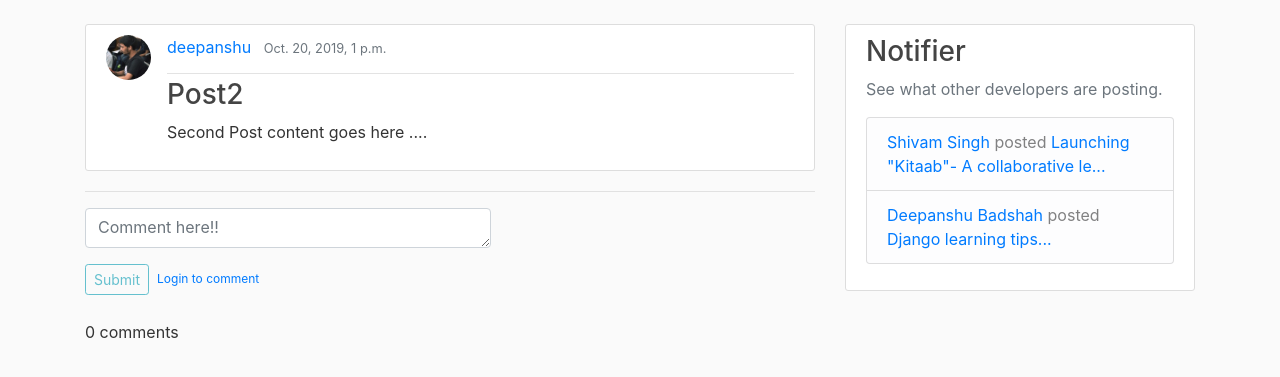
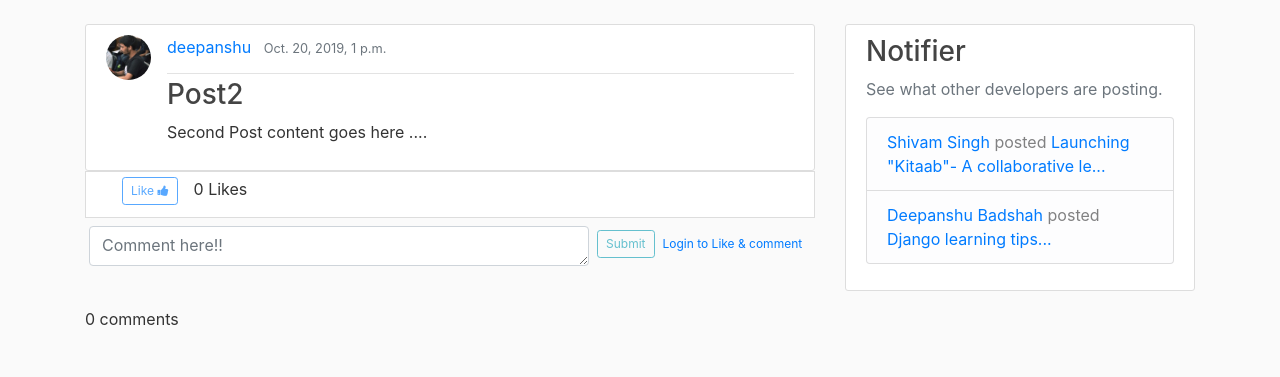
Before and after one commit to deepanshubadshah/Dev_Social, a Django app: page /post/2/ in a window 1280 px wide. Shown: the part 56-433 px from the top of the page. Run offline with Django 3.2, Linux system fonts and the light colour scheme; data comes from the database, SQL or seed files in the repository; both versions use the stored data as it was after the commit; some libraries are stand-ins or nearby versions.

Commit message:
Added Like and dislike functionality with JavaScript and Ajax

```diff
--- a/proj_social/post/models.py
+++ b/proj_social/post/models.py
@@ -8,12 +8,16 @@ class Post(models.Model):
     content = models.TextField()
     date_posted = models.DateTimeField(default = timezone.now)
     author = models.ForeignKey(User, on_delete= models.CASCADE)
+    likes = models.ManyToManyField(User, related_name='likes', blank=True)
 
     def __str__(self):
         return self.title
 
     def get_absolute_url(self):
         return reverse('post-detail', kwargs={'pk': self.pk})
+
+    def total_likes(self):
+        return self.likes.count()
 
 
 class Comment(models.Model):
--- a/proj_social/post/static/post/main.css
+++ b/proj_social/post/static/post/main.css
@@ -1492,7 +1492,7 @@ a.article-title:hover {
 }
 
 textarea#id_content {
-  width: 406px;
+  width: 500px;
   height: 40px;
   -webkit-border-radius: 4px;
     -moz-border-radius: 4px;
@@ -1506,3 +1506,21 @@ float:left;margin:0;
 .reply_sty{
   display: none;
 }
+
+.btn-sm{
+  font-size: .750rem;
+}
+
+.like-content-section {
+    background: #ffffff;
+    padding: 5px 20px;
+    padding-bottom: 0px;
+    border: 0.5px solid #dddddd;
+}
+
+.detail-content-section{
+  background: #ffffff;
+  padding: 10px 20px;
+  border: 1px solid #dddddd;
+  border-radius: 3px;
+}
--- a/proj_social/post/templates/post/base.html
+++ b/proj_social/post/templates/post/base.html
@@ -10,7 +10,7 @@
     <!-- Bootstrap CSS -->
     <link rel="stylesheet" href="https://stackpath.bootstrapcdn.com/bootstrap/4.3.1/css/bootstrap.min.css" integrity="sha384-ggOyR0iXCbMQv3Xipma34MD+dH/1fQ784/j6cY/iJTQUOhcWr7x9JvoRxT2MZw1T" crossorigin="anonymous">
     <link rel="stylesheet" href="{% static 'post/main.css' %}" type="text/css">
-
+    <link rel="stylesheet" href="https://cdnjs.cloudflare.com/ajax/libs/font-awesome/4.7.0/css/font-awesome.css">
     {% if title %}
       <title>Post - {{title}}</title>
     {% else %}
@@ -139,6 +139,24 @@
         });
       });
 
+      $(document).on('click', '#like', function(event){
+        event.preventDefault();
+        var pk = $(this).attr('value')
+        $.ajax({
+          type: 'POST',
+          url: '{% url "like_post" %}',
+          data: {'id':pk, 'csrfmiddlewaretoken': '{{ csrf_token }}'},
+          dataType: 'json',
+          success: function(response){
+            $('#like-part').html(response['form']);
+            console.log($('#like-part').html(response['form']));
+          },
+          error: function(rs, e) {
+            console.log(rs.responseText);
+          },
+        });
+      });
+
     </script>
 
 </body>
--- a/proj_social/post/templates/post/comments.html
+++ b/proj_social/post/templates/post/comments.html
@@ -1,15 +1,15 @@
 <div class="container-fluid mt-2">
-  <div class="form-group row">
-    <form method="post" class="comment-form" action=".">
+  <div class="form-group ml-1">
+    <form method="post" class="comment-form row" action=".">
       {% csrf_token %}
         <div class="form-group" class="sty">
         {{ comment_form.as_p }}
         </div>
-        <div class="form-group">
+        <div class="form-group ml-2 mt-1">
           {% if request.user.is_authenticated %}
             <input type="submit" value="Submit" class="btn btn-sm btn-outline-info btsty">
           {% else %}
-            <input type="submit" value="Submit" class="btn btn-sm btn-outline-info btsty" disabled><a class="ml-2" href="{% url 'login' %}" style="font-size:12px;">Login to comment</a>
+            <input type="submit" value="Submit" class="btn btn-sm btn-outline-info btsty" disabled><a class="ml-2" href="{% url 'login' %}" style="font-size:12px;">Login to Like & comment</a>
           {% endif %}
         </div>
     </form>
--- /dev/null
+++ b/proj_social/post/templates/post/likes.html
@@ -0,0 +1,17 @@
+<article class="media like-content-section">
+  <div class="row ml-3">
+    <form action="{% url 'like_post' %}" method="post">
+      {% csrf_token %}
+      {% if request.user.is_authenticated %}
+        {% if is_liked %}
+          <button type="submit" id="like" name="post_id" value="{{ post.id }}" class="btn btn-sm btn-outline-danger">Dislike <i class="fa fa-thumbs-down"></i></button>
+        {% else %}
+          <button type="submit" id="like" name="post_id" value="{{ post.id }}" class="btn btn-sm btn-outline-primary">Like <i class="fa fa-thumbs-up"></i></button>
+        {% endif %}
+      {% else %}
+          <button type="submit" id="like" name="post_id" value="{{ post.id }}" class="btn btn-sm btn-outline-primary" disabled>Like <i class="fa fa-thumbs-up"></i></button>
+      {% endif %}
+    </form>
+    <p class="ml-3">{{ total_likes }} Like{{ total_likes|pluralize }}</p>
+  </div>
+</article>
--- a/proj_social/post/templates/post/post_detail.html
+++ b/proj_social/post/templates/post/post_detail.html
@@ -1,7 +1,7 @@
 {% extends "post/base.html" %}
 {% block content %}
 
-  <article class="media content-section">
+  <article class="media detail-content-section">
     <img class="rounded-circle article-img" src="{{ post.author.profile.image.url }}" >
     <div class="media-body">
       <div class="article-metadata">
@@ -19,7 +19,9 @@
     </div>
   </article>
 
-<hr>
+<div id="like-part">
+  {% include 'post/likes.html' %}
+</div>
 
   <div class="main-comment-section">
     {% include 'post/comments.html' %}
--- a/proj_social/post/urls.py
+++ b/proj_social/post/urls.py
@@ -11,6 +11,7 @@ urlpatterns = [
     path('post/<int:pk>/update/', PostUpdateView.as_view(), name='post-update'),
     path('post/<int:pk>/delete/', PostDeleteView.as_view(), name='post-delete'),
     path('about/', views.about, name='post-about'),
+    path('like/', views.like_post, name='like_post'),
 ]
 
 
--- a/proj_social/post/views.py
+++ b/proj_social/post/views.py
@@ -48,6 +48,9 @@ def PostDetailView(request, pk):
     post = get_object_or_404(Post, pk=pk)
     comments = Comment.objects.filter(post=post, reply=None).order_by('-id')
     notifications = Notification.objects.order_by('-id')[:5]
+    is_liked=False
+    if post.likes.filter(id=request.user.id).exists():
+        is_liked = True
 
     if request.method == 'POST':
         comment_form = CommentForm(request.POST or None)
@@ -67,13 +70,38 @@ def PostDetailView(request, pk):
         'post': post,
         'comments': comments,
         'comment_form': comment_form,
-        'notifications':notifications
+        'is_liked': is_liked,
+        'notifications': notifications,
+        'total_likes': post.total_likes(),
         }
     if request.is_ajax():
         html = render_to_string('post/comments.html', context, request=request)
         return JsonResponse({'form':html})
 
     return render(request, 'post/post_detail.html', context)
+
+
+def like_post(request):
+    post = get_object_or_404(Post, id=request.POST.get('id'))
+    notifications = Notification.objects.order_by('-id')[:5]
+    is_liked = False
+    if post.likes.filter(id=request.user.id).exists():
+        post.likes.remove(request.user)
+        is_liked = False
+    else:
+        post.likes.add(request.user)
+        is_liked = True
+
+    context = {
+        'post': post,
+        'is_liked': is_liked,
+        'notifications': notifications,
+        'total_likes': post.total_likes(),
+    }
+    if request.is_ajax():
+        html = render_to_string('post/likes.html', context, request=request)
+        return JsonResponse({'form':html})
+
 
 
 class PostCreateView(LoginRequiredMixin, CreateView):
@@ -94,7 +122,6 @@ class PostDeleteView(LoginRequiredMixin, UserPassesTestMixin, DeleteView):
         return False
 
 
-
 class PostUpdateView(LoginRequiredMixin, UserPassesTestMixin, UpdateView):
     model = Post
     fields = ['title', 'content']
```
Also changed, not shown: proj_social/db.sqlite3, proj_social/post/migrations/0007_post_likes.py (added).
